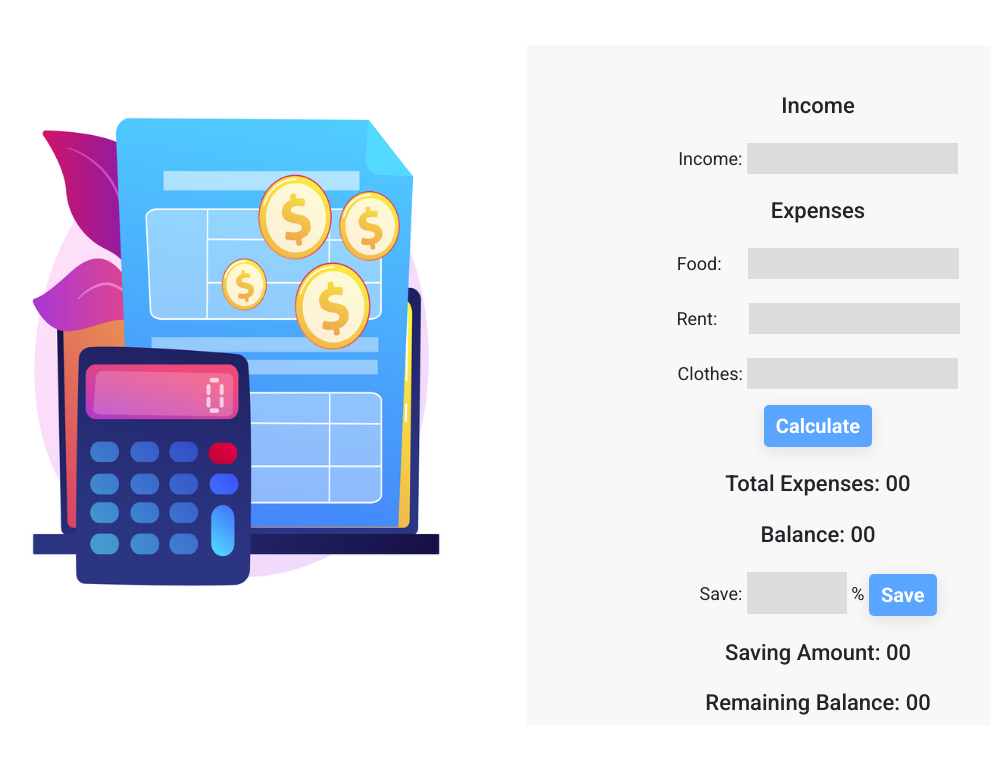
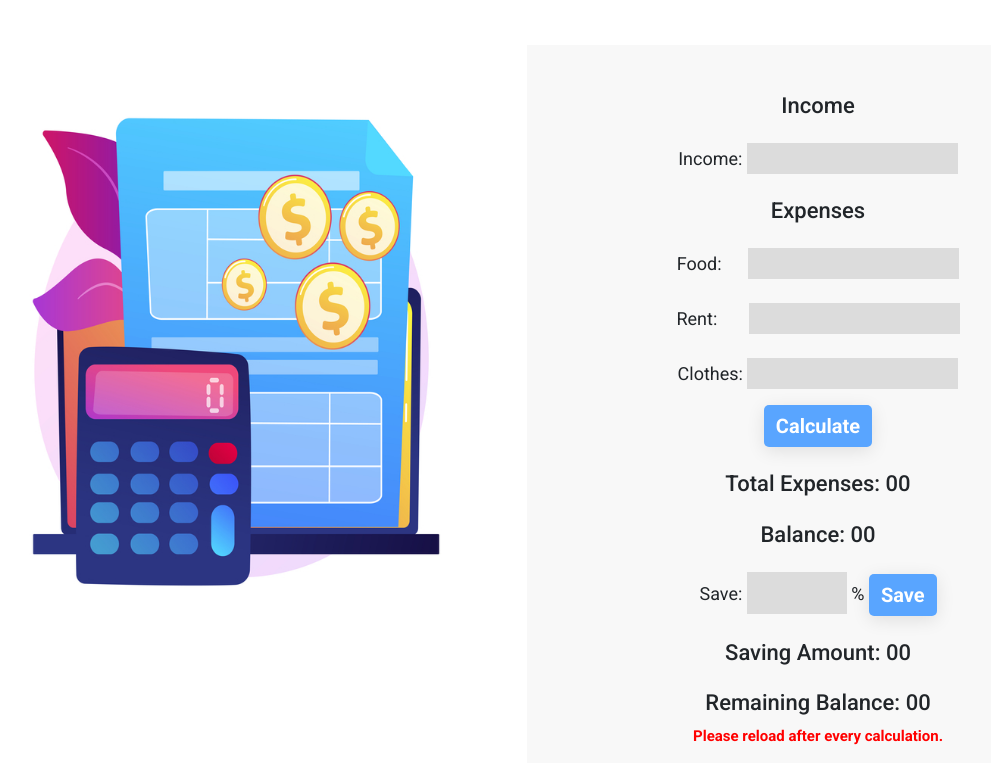
Before and after one commit to toufiqul-hasan/budget-planner, a plain HTML site: page index.html in a window 1280 px wide. Shown: the part 109-872 px from the top of the page, without its empty margins (113-1104 px from the left). Before the commit the page ends 834 px from the top, so only its background shows below. Drawn offline with nearby package versions, Linux system fonts and the light colour scheme.

Commit message:
more error handling added

```diff
--- a/css/style.css
+++ b/css/style.css
@@ -71,3 +71,10 @@ input {
   outline: 0;
   border: 0;
 }
+
+#note {
+  font-family: "Roboto", sans-serif;
+  font-weight: 700;
+  font-size: 15px;
+  color: red;
+}
--- a/index.html
+++ b/index.html
@@ -39,6 +39,7 @@
             <p class="mt-4 save">Save: <input type="text" id="savings-input"> % <button type="button" class="btn btn-primary btn-style" id="save-button">Save</button></p>
             <h1 class="mt-4">Saving Amount: <span id="saving-amount">00</span></h1>
             <h1 class="mt-4">Remaining Balance: <span id="remaining-balance">00</span></h1>
+            <p id="note">Please reload after every calculation.</p>
           </div>
         </div>
       </section>
--- a/js/app.js
+++ b/js/app.js
@@ -34,6 +34,10 @@ document.getElementById("calculate-button").addEventListener("click", function (
   const totalCost = foodCostAmount + rentCostAmount + clothesCostAmount;
   // Balance Calculation
   const balance = incomeAmount - totalCost;
+  // Error Handling
+  if (incomeAmount < totalCost) {
+    alert("You spend more than you earn!");
+  }
   // Update Total Expenses
   const expensesTotal = document.getElementById("total-expenses");
   const expensesText = expensesTotal.innerText;
@@ -56,6 +60,9 @@ document.getElementById("calculate-button").addEventListener("click", function (
     const saving = (incomeAmount * savingsInput) / 100;
     // Remaining Balance Calculation
     const remainingBalance = balance - saving;
+    if (remainingBalance < saving) {
+      alert("You don't have enough money!");
+    }
     // Update Saving Amount
     const savingAmount = document.getElementById("saving-amount");
     const savingAmountText = savingAmount.innerText;
```
